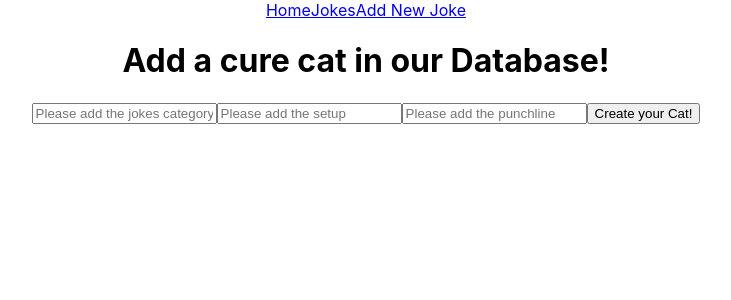
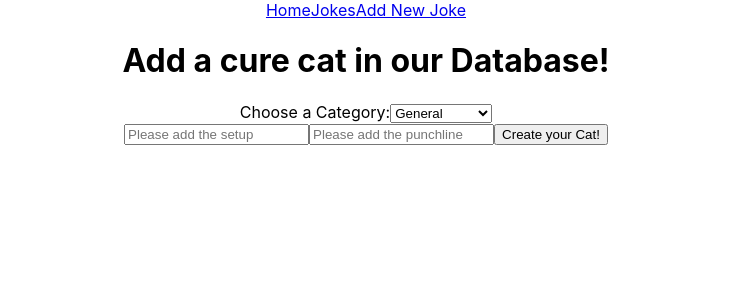
Before and after one commit to labandor/MERN-Project, a React (Create React App) app in the folder jokes-front-end/: page /add-joke in a window 1280 px wide. Shown: the top 300 px of the page, without its empty margins (274-1005 px from the left). Built offline with nearby package versions, Linux system fonts and the light colour scheme.

Commit message:
changed category input to select

```diff
--- a/jokes-front-end/src/screens/JokeCreate.jsx
+++ b/jokes-front-end/src/screens/JokeCreate.jsx
@@ -32,13 +32,15 @@ function JokeCreate() {
     <div className="JokeCreate">
       <h1>Add a cure cat in our Database!</h1>
       <form onSubmit={handleSubmit}>
-        <input
-        type="text"
-        placeholder="Please add the jokes category"
-        name="category"
-        value={joke.category}
-        onChange={handleChange}
-        />
+	  <div>
+	  	<label htmlFor="cateogory">Choose a Category:</label>
+        	<select name="category" id="category" onChange={handleChange}>
+        		<option value = "general">General</option>
+	  		<option value = "programming">Programming</option>
+	  		<option value = "dad">Dad</option>
+			<option value = "knock-knock">Knock Knock</option>
+		</select>
+	  </div>
         <input
         type="text"
         placeholder="Please add the setup"
```
